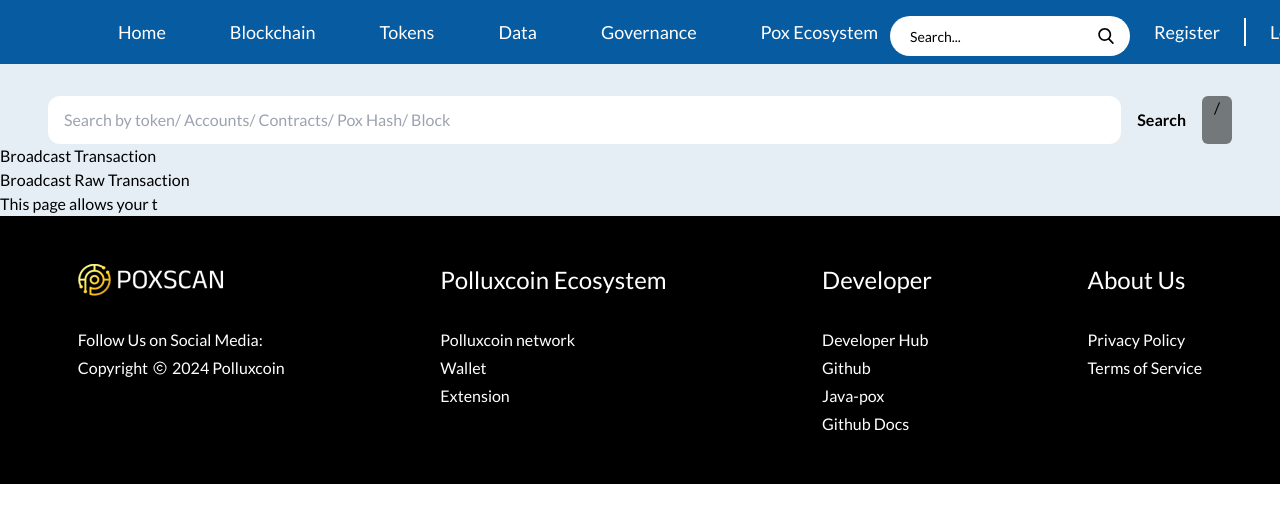
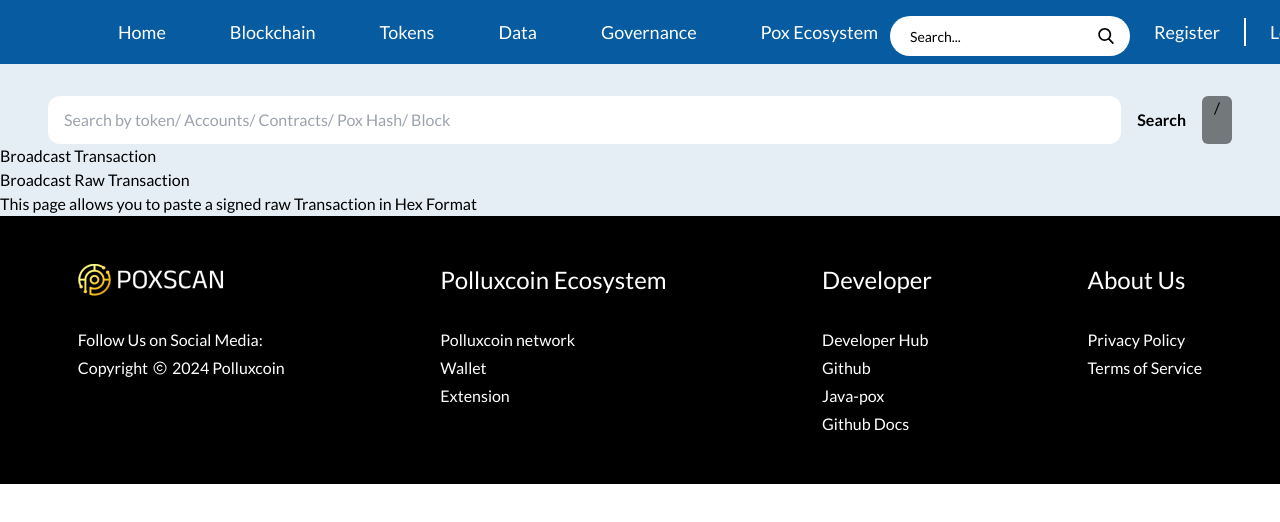
Before and after one commit to PolluxCoin2-0/POX_SCAN, a React (Vite) app: page /broadcast in a window 1280 px wide. Shown: the top 522 px of the page. Built offline with nearby package versions, Linux system fonts and the light colour scheme.

Commit message:
File name changes

```diff
--- a/src/data/SidebarOptions.js
+++ b/src/data/NavbarOptions.js
@@ -1,4 +1,4 @@
-export const SideBarOptions = {
+export const NavbarOptions = {
   Home:[],
   Blockchain: [
     "Nodes",
--- a/src/layout/Navbar.jsx
+++ b/src/layout/Navbar.jsx
@@ -3,7 +3,7 @@
 import Logo from "../assets/Logo.png";
 import { IoNotificationsCircleOutline } from "react-icons/io5";
 import { Link, useLocation } from "react-router-dom";
-import {SideBarOptions}  from "../data/SidebarOptions";
+import {NavbarOptions}  from "../data/NavbarOptions";
 
 const Navbar = () => {
   const location = useLocation();
@@ -18,7 +18,7 @@
           className="cursor-pointer border-r-2 border-white pr-8"
         />
         </Link>
-        {Object.keys(SideBarOptions).map((key, index) => {
+        {Object.keys(NavbarOptions).map((key, index) => {
           const formattedKey = key.replace(/\s+/g, ""); // Remove all spaces from key
           return (
             <Link to={`/${formattedKey}`} key={index}>
--- a/src/pages/PoxEcosystemPage/BroadcastTransaction.jsx
+++ b/src/pages/PoxEcosystemPage/BroadcastTransaction.jsx
@@ -12,7 +12,7 @@
         <p>Broadcast Transaction</p>
         <div>
           <p>Broadcast Raw Transaction</p>
-          <p>This page allows your t</p>
+          <p>This page allows you to paste a signed raw Transaction in Hex Format</p>
         </div>
       </div>
 
```
